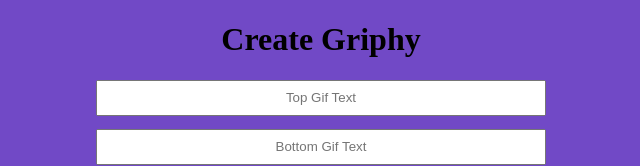
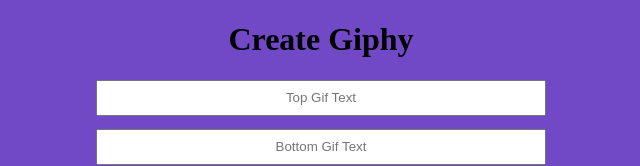
Before and after one commit to vanessadixon1/CreateGiphy, a website: page app.html in a window 1280 px wide. Shown: the top 166 px of the page, without its empty margins (319-959 px from the left). Drawn offline with nearby package versions, Linux system fonts and the light colour scheme.

Commit message:
Update app.html

```diff
--- a/app.html
+++ b/app.html
@@ -11,7 +11,7 @@
     <link href="https://fonts.googleapis.com/css2?family=Caveat&family=Crimson+Text&family=Dancing+Script&family=Libre+Baskerville&family=Roboto&family=Satisfy&family=Shadows+Into+Light&display=swap" rel="stylesheet">
 </head>
 <body>
-    <h1>Create Griphy</h1>
+    <h1>Create Giphy</h1>
     <div id="content">
 
     </div>
```
